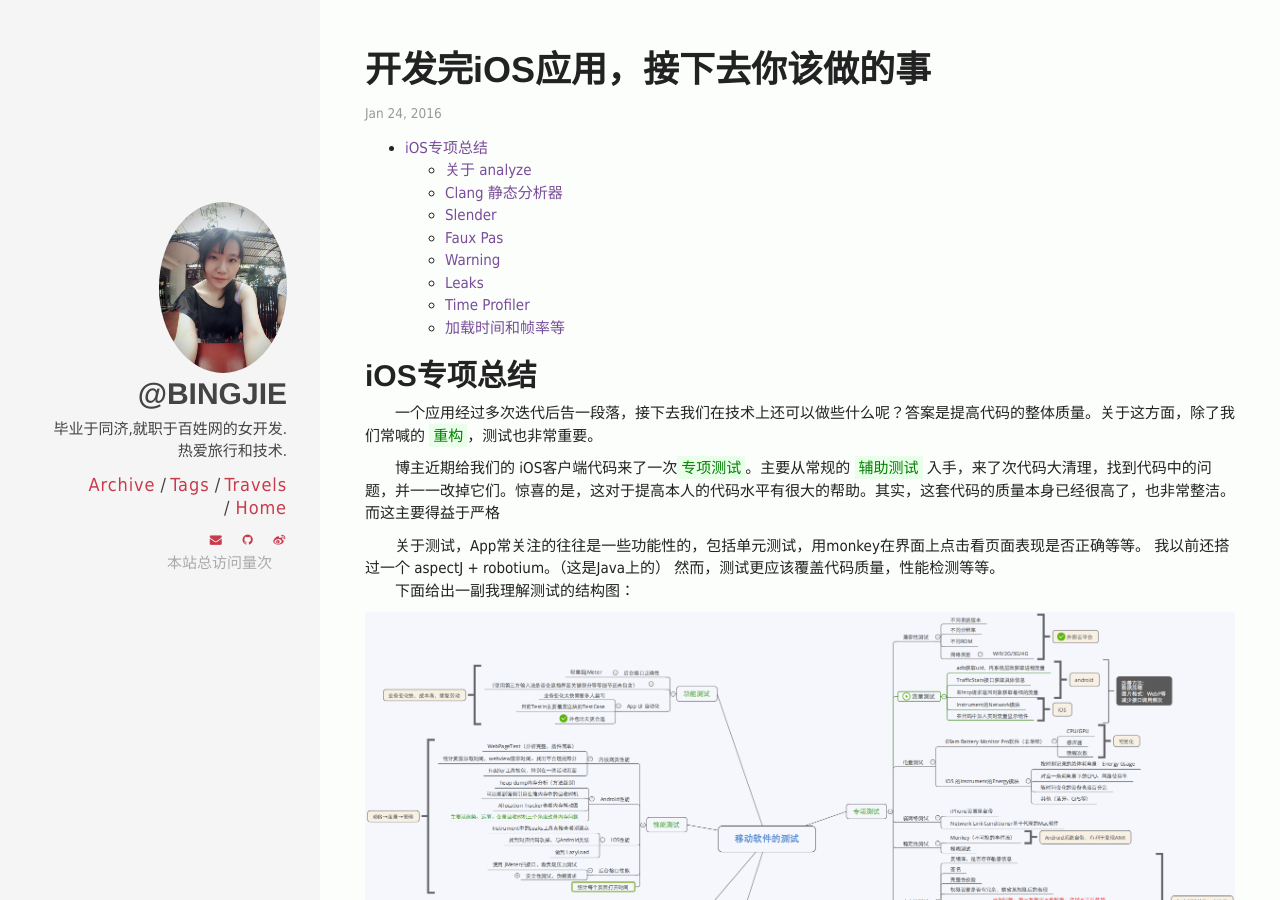
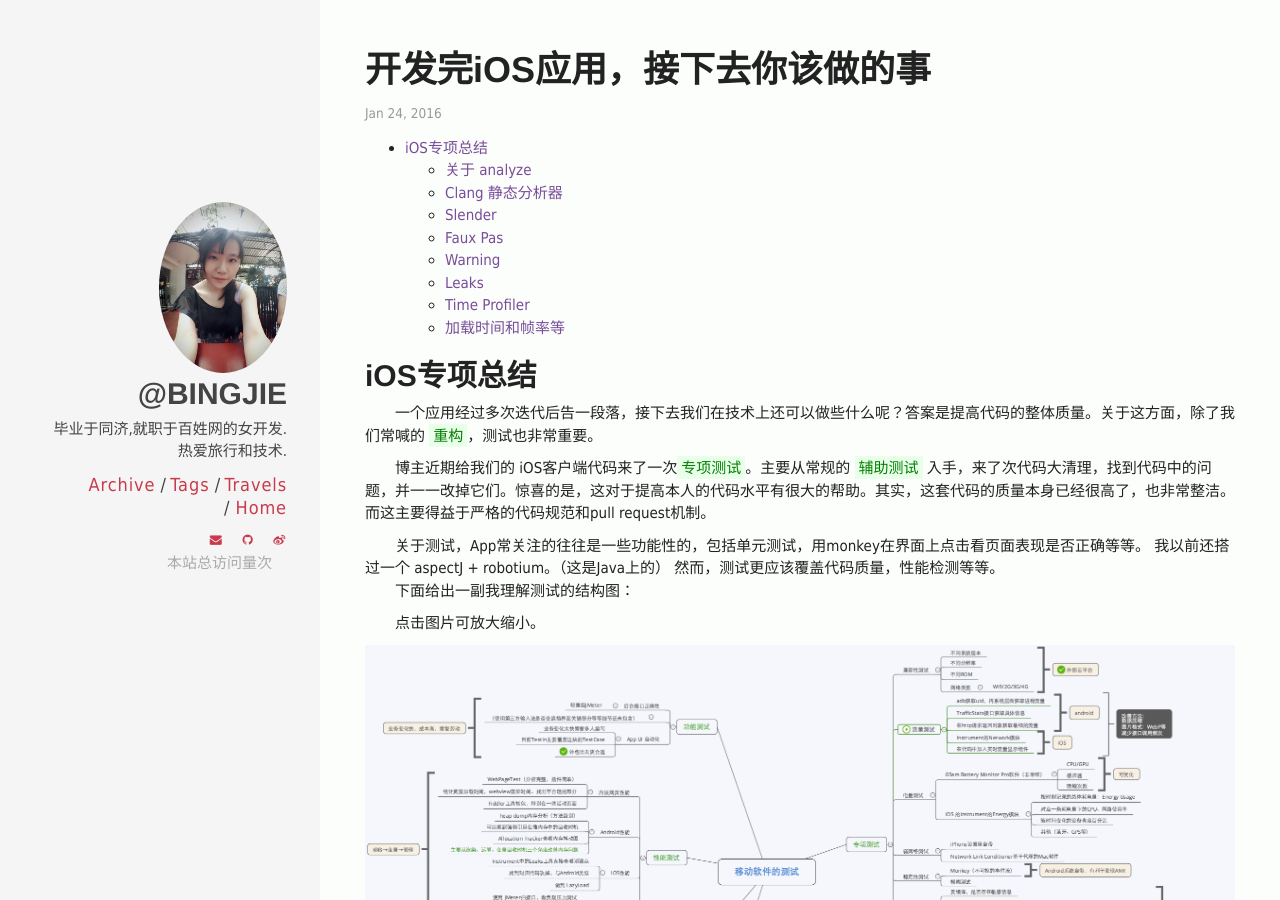
Before and after one commit to chaojimiaomiao/chaojimiaomiao.github.io, a Jekyll site: the page built from _posts/2016-01-24-AfteriOS.md, in a window 1280 px wide and 900 px high. Built offline with Jekyll 4.4.1, drawn with Linux system fonts in a browser that asks for light colours; comment, search, counter and statistics services are not loaded.

Commit message:
将图片和文字改对

```diff
--- a/_posts/2016-01-24-AfteriOS.md
+++ b/_posts/2016-01-24-AfteriOS.md
@@ -13,18 +13,17 @@ comments: true
 
 　　一个应用经过多次迭代后告一段落，接下去我们在技术上还可以做些什么呢？答案是提高代码的整体质量。关于这方面，除了我们常喊的 `重构`，测试也非常重要。
 
-　　博主近期给我们的 iOS客户端代码来了一次`专项测试`。主要从常规的 `辅助测试` 入手，来了次代码大清理，找到代码中的问题，并一一改掉它们。惊喜的是，这对于提高本人的代码水平有很大的帮助。其实，这套代码的质量本身已经很高了，也非常整洁。而这主要得益于严格
+　　博主近期给我们的 iOS客户端代码来了一次`专项测试`。主要从常规的 `辅助测试` 入手，来了次代码大清理，找到代码中的问题，并一一改掉它们。惊喜的是，这对于提高本人的代码水平有很大的帮助。其实，这套代码的质量本身已经很高了，也非常整洁。而这主要得益于严格的代码规范和pull request机制。
 
 　　关于测试，App常关注的往往是一些功能性的，包括单元测试，用monkey在界面上点击看页面表现是否正确等等。 我以前还搭过一个 aspectJ + robotium。（这是Java上的） 然而，测试更应该覆盖代码质量，性能检测等等。
 　　下面给出一副我理解测试的结构图：
 
-![image]({{ site.url }}/img/afterios_testblue.png)
-
-　　顺着这幅图，我们可以从静态测试入手。
+　　点击图片可放大缩小。
 
 <!--more-->
+<img src= "/img/afterios_testblue.png" onclick="this.style.maxWidth=='300%'?this.style.maxWidth='100%':this.style.maxWidth='300%'" />
 
-<img src= "/img/afterios_testblue.png" onclick="this.style.zoom='2'; this.max-width='200%'" />
+顺着这幅图，我们可以从静态测试入手。
 
 <br/>
 
```
